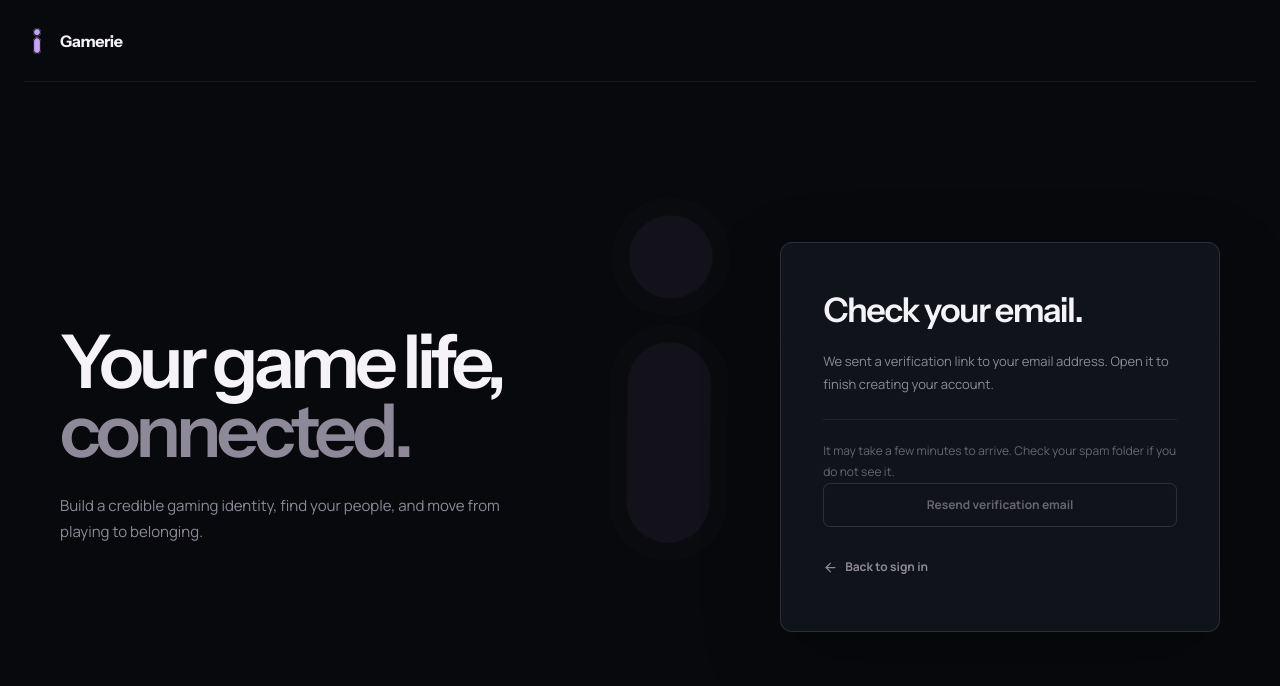
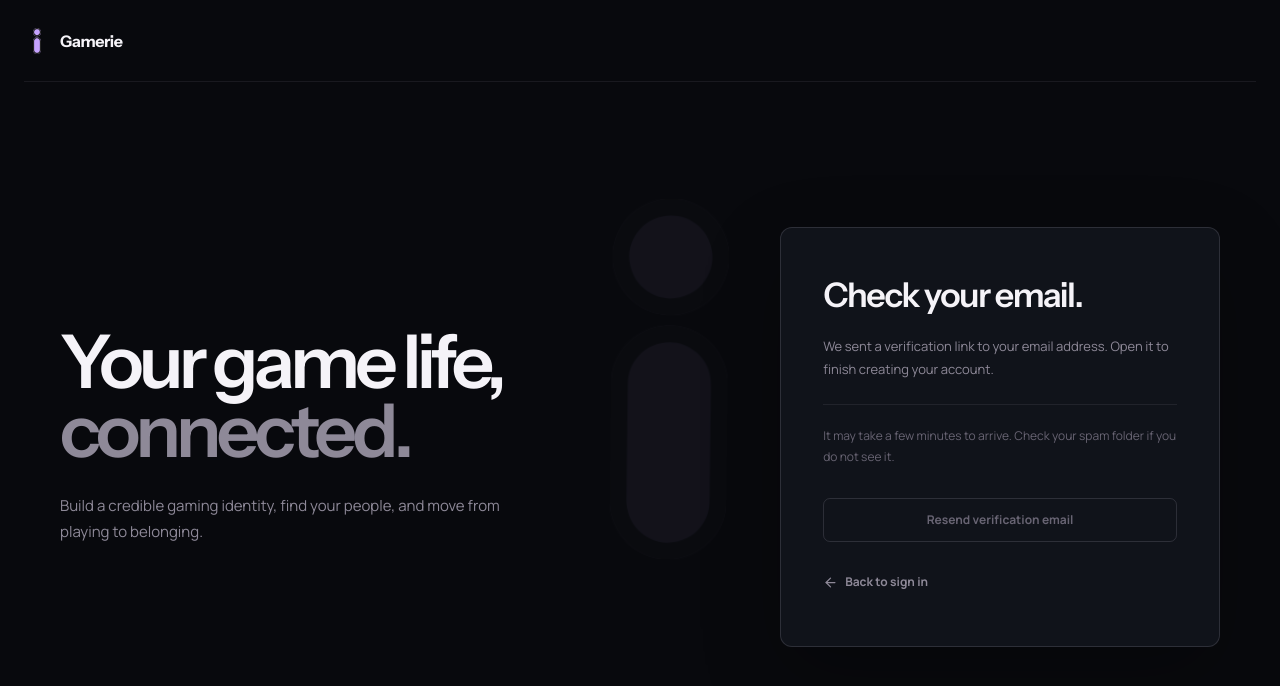
Before and after one commit to gameriedevelopment/New-Frontend, a React (Vite) app in the folder app/: page /verify-email in a window 1280 px wide. Shown: the top 686 px of the page. Built offline with nearby package versions, Linux system fonts and the light colour scheme; no server answers.

Commit message:
chore: update dev ports

```diff
--- a/app/package.json
+++ b/app/package.json
@@ -4,7 +4,7 @@
   "private": true,
   "type": "module",
   "scripts": {
-    "dev": "vite --port 5174",
+    "dev": "vite --port 5173",
     "build": "tsc && vite build",
     "typecheck": "tsc --noEmit"
   },
--- a/app/src/features/auth/auth.css
+++ b/app/src/features/auth/auth.css
@@ -550,6 +550,10 @@
   font-size: 12px;
 }
 
+.auth-confirmation .auth-turnstile {
+  margin-block: 16px 14px;
+}
+
 .auth-back-link {
   display: inline-flex;
   margin-top: 30px;
```
Also changed, not shown: 1 other file (tests, documents, lock files or other folders).
